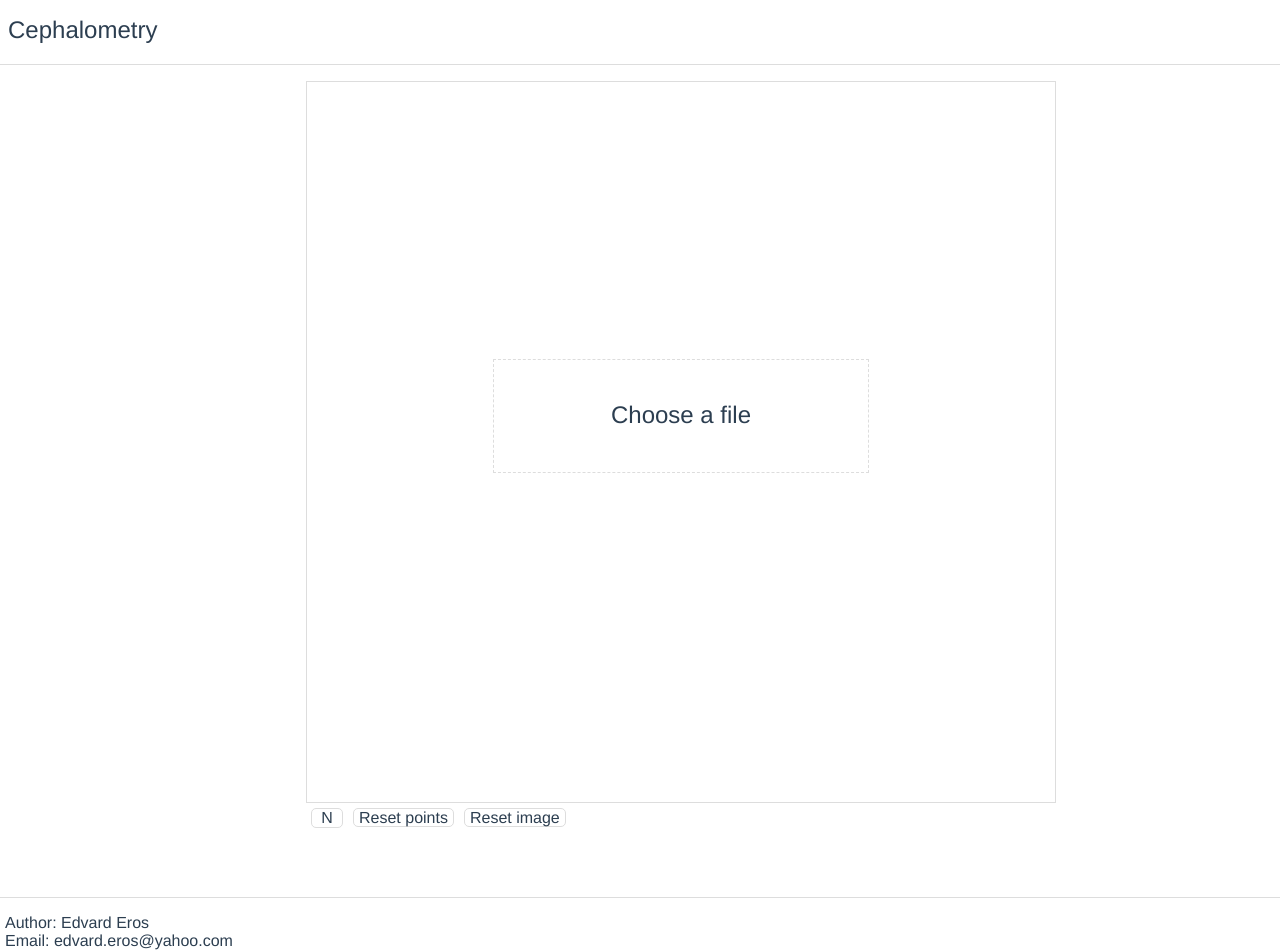
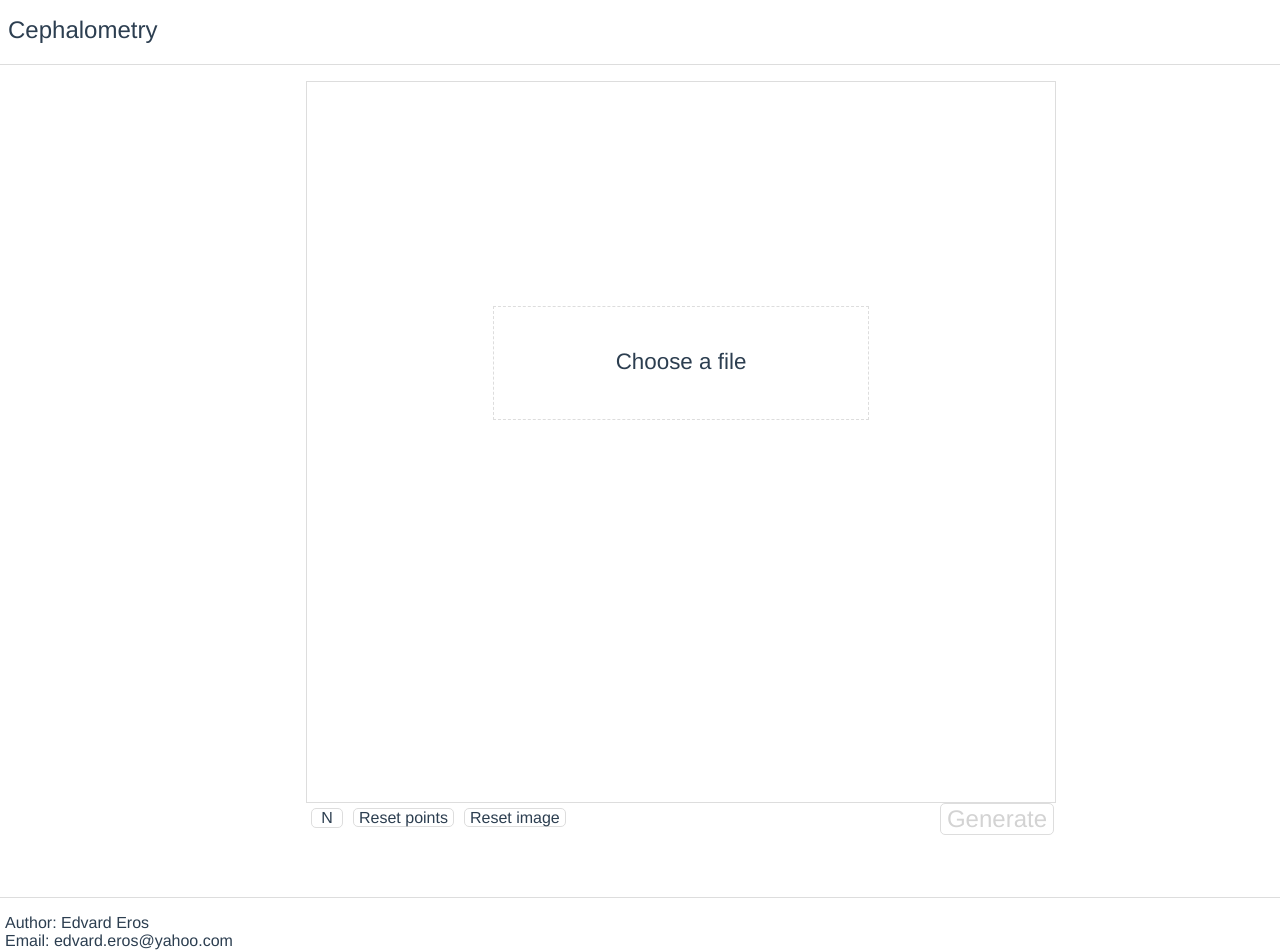
Before and after one commit to edvardgospel/cephalometry-fe, a Vue app: page / in a window 1280 px wide. Shown: the top 952 px of the page. Built offline with nearby package versions, Linux system fonts and the light colour scheme.

Commit message:
Refactored CephalometryGenerator.vue

```diff
--- a/src/App.vue
+++ b/src/App.vue
@@ -1,7 +1,11 @@
 <template>
   <div id="app">
     <NavigationBar />
-    <CephalometryGenerator />
+    <div class="cephalometry-div">
+      <div class="inner-cephalometry-div">
+        <CephalometryGenerator />
+      </div>
+    </div>
     <Footer :author="author" :email="email" />
   </div>
 </template>
@@ -43,4 +47,19 @@ body {
   height: 100%;
   width: 100%;
 }
+
+.cephalometry-div {
+  position: relative;
+  height: 100%;
+  width: 100%;
+  padding-bottom: 2rem;
+}
+
+.inner-cephalometry-div {
+  position: relative;
+  height: 100%;
+  width: 85rem;
+  margin: 0 auto;
+  overflow: hidden;
+}
 </style>
--- a/src/components/CephalometryGenerator.vue
+++ b/src/components/CephalometryGenerator.vue
@@ -1,41 +1,40 @@
 <template>
-  <div class="cephalometry-div">
-    <div class="inner-cephalometry-div">
   <div class="content-div">
-        <div class="photo-div" :class="{'photo-div-active': cephalometricImage.length > 0}">
-          <div class="image-div" id="image-div-id" v-show="cephalometricImage.length > 0">
+    <div class="image-div" :class="{'image-div-remove-border': cephalometricImage.length > 0}">
+      <div class="inner-image-div" id="inner-image-div-id" v-show="cephalometricImage.length > 0">
         <img
           class="image-img"
+          :class="{'image-img-unclickable': cephalometricPoints.length === index}"
           :src="cephalometricImage"
-              :class="{'image-img-unclickable': cephalometricPoints.length === index}"
           @click="clickImage"
         />
       </div>
-          <div class="file-div">
+      <div class="file-upload-div">
         <input
           class="file-upload-input"
+          id="file-upload-input-id"
           type="file"
-              id="file"
-              @change="previewImage"
           accept="image/*"
+          @change="uploadImage"
         />
-            <div class="label-div">
-              <label for="file">Choose a file</label>
+        <div class="file-upload-label-div">
+          <label class="file-upload-label" for="file-upload-input-id">Choose a file</label>
         </div>
       </div>
     </div>
-        <div class="elements-div">
-          <div class="labels-div">
+    <div class="meta-elements-div">
+      <div class="meta-elements-labels-div">
         <span
-              class="cephalometric-point-span"
+          class="actual-cephalometric-point-span"
         >{{cephalometricPoints[index] ? cephalometricPoints[index] : "&#10003;"}}</span>
         <span class="reset-points-span" @click="removeDots">Reset points</span>
         <span class="reset-image-span" @click="removeImage">Reset image</span>
       </div>
-          <div class="button-div">
-            <button v-show="cephalometricPoints.length === index" class="generate-button">Generate</button>
-          </div>
-        </div>
+      <div class="generate-button-div">
+        <button
+          class="generate-button-unclickable"
+          :class="{'generate-button-clickable': cephalometricPoints.length === index}"
+        >Generate</button>
       </div>
     </div>
   </div>
@@ -72,20 +71,13 @@ export default {
     };
   },
   methods: {
-    previewImage(event) {
-      // Reference to the DOM input element
-      var input = event.target;
-      // Ensure that you have a file before attempting to read it
+    uploadImage(event) {
+      var input = event.target; // Reference to the DOM input element
       if (input.files && input.files[0]) {
-        // create a new FileReader to read this image and convert to base64 format
         var reader = new FileReader();
-        // Define a callback function to run, when FileReader finishes its job
         reader.onload = e => {
-          // Note: arrow function used here, so that "this.imageData" refers to the imageData of Vue component
-          // Read image as base64 and set to imageData
-          this.cephalometricImage = e.target.result;
+          this.cephalometricImage = e.target.result; // Callback, when FileReader finishes its job
         };
-        // Start the reader job - read file as a data url (base64 format)
         reader.readAsDataURL(input.files[0]);
       }
     },
@@ -110,7 +102,8 @@ export default {
       div.style.width = "2px";
       div.style.height = "2px";
       div.style.backgroundColor = "yellow";
-      document.getElementById("image-div-id").appendChild(div);
+      div.style.cursor = "crosshair";
+      document.getElementById("inner-image-div-id").appendChild(div);
     },
     saveCoordinates(event) {
       let mouseX = event.offsetX;
@@ -129,28 +122,13 @@ export default {
 </script>
 
 <style scoped>
-.cephalometry-div {
-  position: relative;
-  height: 100%;
-  width: 100%;
-  padding-bottom: 2rem;
-}
-
-.inner-cephalometry-div {
-  position: relative;
-  height: 100%;
-  width: 85rem;
-  margin: 0 auto;
-  overflow: hidden;
-}
-
 .content-div {
   height: 100%;
   width: 55%;
   margin: 1rem auto;
 }
 
-.photo-div {
+.image-div {
   position: relative;
   height: 90%;
   width: 100%;
@@ -159,11 +137,11 @@ export default {
   border: 1px solid #dddddd;
 }
 
-.photo-div-active {
+.image-div-remove-border {
   border: none;
 }
 
-.image-div {
+.inner-image-div {
   position: relative;
   height: 100%;
   width: 100%;
@@ -172,26 +150,23 @@ export default {
 .image-img {
   position: relative;
   width: 100%;
+  cursor: crosshair;
 }
 
 .image-img-unclickable {
   pointer-events: none;
 }
 
-.image-img:hover {
-  cursor: crosshair; /* "hand" cursor */
-}
-
-.file-div {
+.file-upload-div {
   position: relative;
   height: 7rem;
   width: 50%;
-  margin: 37% auto;
+  margin: 30% auto;
   border: 1px dashed #dddddd;
   text-align: center;
 }
 
-.label-div {
+.file-upload-label-div {
   margin: 11% auto;
 }
 
@@ -199,75 +174,86 @@ export default {
   display: none;
 }
 
-label {
-  font-size: 1.5em;
+.file-upload-label {
+  font-size: 1.4em;
   cursor: pointer; /* "hand" cursor */
   border-radius: 5px;
 }
 
-label:hover {
+.file-upload-label:hover {
   background-color: #f5f5f5;
   border-color: #f5f5f5;
 }
 
-.elements-div {
+.meta-elements-div {
   position: relative;
   height: 100%;
   width: 100%;
   margin: 0 auto;
 }
 
-.labels-div {
+.meta-elements-labels-div {
   float: left;
   margin: 5px auto auto 5px;
 }
 
-.cephalometric-point-span {
+.actual-cephalometric-point-span,
+.reset-points-span,
+.reset-image-span {
   border: 1px solid #dddddd;
   border-radius: 5px;
   padding-right: 5px;
   padding-left: 5px;
+}
+
+.actual-cephalometric-point-span,
+.reset-points-span {
   margin-right: 5px;
+}
+
+.reset-points-span,
+.reset-image-span {
+  margin-left: 5px;
+  cursor: pointer;
+}
+
+.actual-cephalometric-point-span {
   cursor: default;
   display: inline-block;
   text-align: center;
   width: 20px;
 }
 
-.reset-points-span {
-  border: 1px solid #dddddd;
-  border-radius: 5px;
-  padding-right: 5px;
-  padding-left: 5px;
-  margin-left: 5px;
-  margin-right: 5px;
-  cursor: pointer; /* "hand" cursor */
-}
-
-.reset-image-span {
-  border: 1px solid #dddddd;
-  border-radius: 5px;
-  padding-right: 5px;
-  padding-left: 5px;
-  margin-left: 5px;
-  cursor: pointer; /* "hand" cursor */
-}
-
-.button-div {
+.generate-button-div {
   float: right;
 }
 
-.generate-button {
+.generate-button-unclickable,
+.generate-button-clickable {
   font-size: 1.5em;
   background-color: #ffffff;
   border: 1px solid #dddddd;
-  cursor: pointer; /* "hand" cursor */
   border-radius: 5px;
   font-family: inherit;
+}
+
+.generate-button-unclickable {
+  cursor: not-allowed;
+  color: lightgray;
+}
+
+.generate-button-unclickable:hover {
+  color: #ffcccb;
+  border-color: #ffcccb;
+}
+
+.generate-button-clickable {
+  cursor: pointer;
   color: inherit;
 }
 
-.generate-button:hover {
+.generate-button-clickable:hover {
+  color: inherit;
   background-color: #f5f5f5;
   border-color: #f5f5f5;
 }
```
Lines whose indentation alone changed are shown as unchanged.
